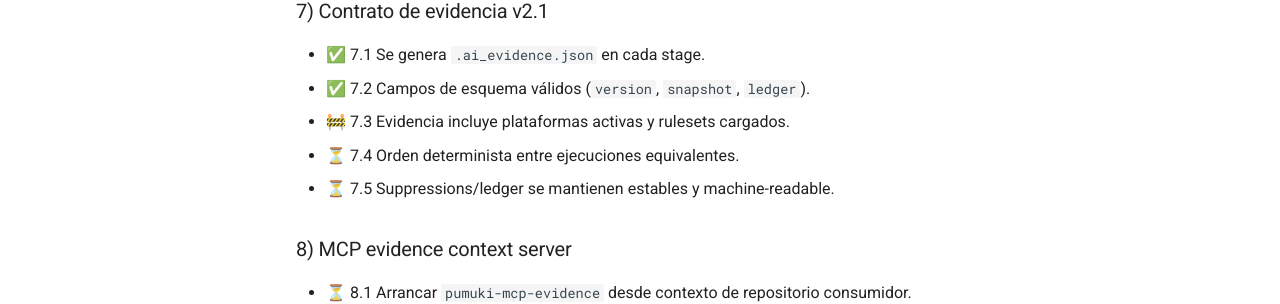
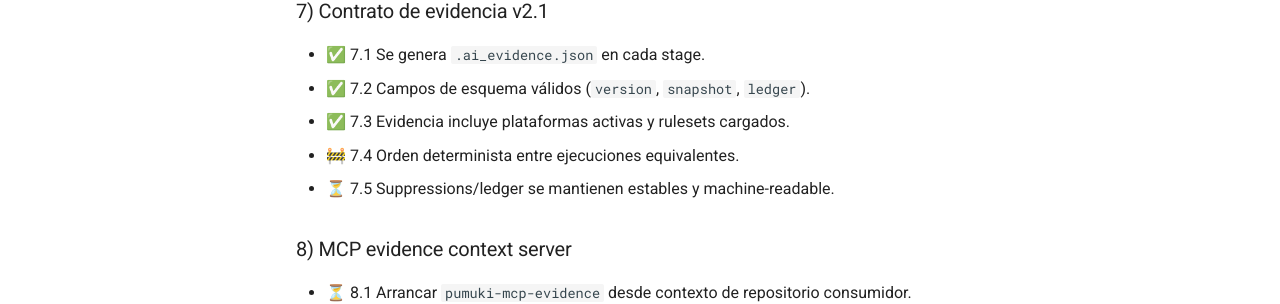
Before and after one commit to SwiftEnProfundidad/ast-intelligence-hooks, an MkDocs documentation site: the page built from docs/PUMUKI_FULL_VALIDATION_CHECKLIST.md, in a window 1280 px wide and 900 px high, scrolled down 2944 px. Shown: the part 148-452 px from the top of the window. Built offline with MkDocs 1.6.1 and Material for MkDocs 9.7.7, drawn with Linux system fonts in a browser that asks for light colours; comment, search, counter and statistics services are not loaded.

```diff
--- a/docs/PUMUKI_FULL_VALIDATION_CHECKLIST.md
+++ b/docs/PUMUKI_FULL_VALIDATION_CHECKLIST.md
@@ -96,8 +96,8 @@ Checklist maestro para validar el ciclo completo de Pumuki de forma secuencial a
 
 - ✅ 7.1 Se genera `.ai_evidence.json` en cada stage.
 - ✅ 7.2 Campos de esquema válidos (`version`, `snapshot`, `ledger`).
-- 🚧 7.3 Evidencia incluye plataformas activas y rulesets cargados.
-- ⏳ 7.4 Orden determinista entre ejecuciones equivalentes.
+- ✅ 7.3 Evidencia incluye plataformas activas y rulesets cargados.
+- 🚧 7.4 Orden determinista entre ejecuciones equivalentes.
 - ⏳ 7.5 Suppressions/ledger se mantienen estables y machine-readable.
 
 ### 8) MCP evidence context server
```
Also changed, not shown: docs/REFRACTOR_PROGRESS.md (+2 -1 lines).
